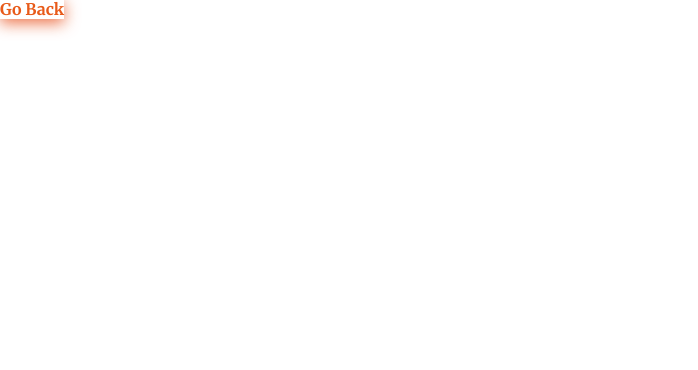
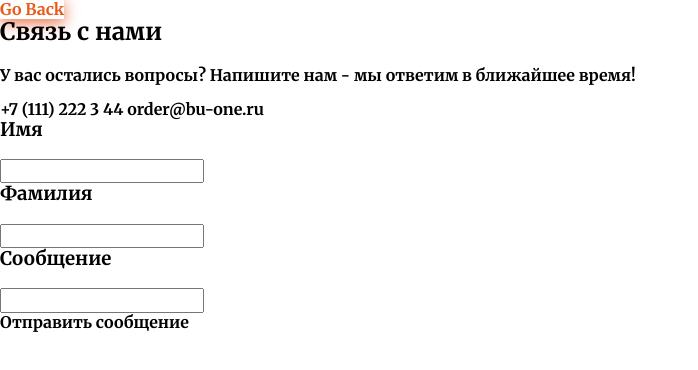
Before and after one commit to josserden/blended_43, a plain HTML site: page pages/contact-us/index.html in a window 1280 px wide. Shown: the whole page, without its empty margins (0-698 px from the left). Drawn offline with nearby package versions, Linux system fonts and the light colour scheme.

Commit message:
пока так вернусь позже нужно делать дз

```diff
--- a/pages/contact-us/index.html
+++ b/pages/contact-us/index.html
@@ -19,9 +19,27 @@
     />
     <link rel="stylesheet" href="../../style/global.css" />
     <link rel="stylesheet" href="../../style/style.css" />
+    <link rel="stylesheet" href="../../style/mystyle.css" />
     <title>Contact Us</title>
   </head>
   <body>
     <div><a class="link" href="../../index.html">Go Back</a></div>
+    <section>
+      <h2>Связь с нами</h2>
+      <p>У вас остались вопросы? Напишите нам - мы ответим в ближайшее время!</p>
+      <address class="address list">
+      <a class="address-tel link" href="tel:+71112223344">+7 (111) 222 3 44</a>
+      <a class="address-mail link" href="mailto:order@bu-one.ru">order@bu-one.ru</a>
+      </address>
+      <form action="">
+        <h3>Имя</h3>
+        <input type="text">
+        <h3>Фамилия</h3>
+        <input type="text">
+        <h3>Сообщение</h3>
+        <input type="text">
+      </form>
+      <button type="button">Отправить сообщение</button>
+    </section>
   </body>
 </html>
```
Also changed, not shown: style/mystyle.css (added).
